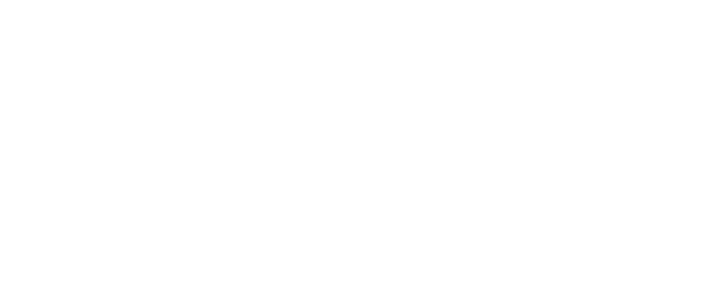
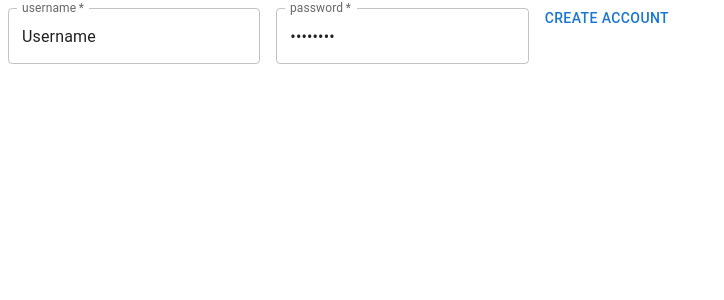
Before and after one commit to param23403/LaunchShopping--ecommerce, a React (Create React App) app in the folder frontend/: page / in a window 1280 px wide. Shown: the top 300 px of the page, without its empty margins (0-724 px from the left). Built offline with nearby package versions, Linux system fonts and the light colour scheme.

Commit message:
signup done

```diff
--- /dev/null
+++ b/frontend/src/components/signup/Backdrop.css
@@ -0,0 +1,22 @@
+.backdrop {
+    position: fixed;
+    z-index: 1;
+    background-color: rgba(0, 0, 0, 0.75);
+    width: 100%;
+    height: 100vh;
+    top: 0;
+    left: 0;
+  }
+
+  .modal {
+    box-shadow: 0 1px 4px rgba(0, 0, 0, 0.2);
+    border-radius: 6px;
+    background-color: white;
+    padding: 1rem;
+    text-align: center;
+    width: 30rem;
+    z-index: 10;
+    position: fixed;
+    top: 20vh;
+    left: calc(50% - 15rem);
+  }
--- /dev/null
+++ b/frontend/src/components/signup/Backdrop.js
@@ -0,0 +1,7 @@
+import './Backdrop.css';
+
+function Backdrop(props) {
+    return <div className="backdrop" onClick={props.onClick} />;
+  }
+
+  export default Backdrop;
--- /dev/null
+++ b/frontend/src/components/signup/Modal.js
@@ -0,0 +1,20 @@
+import { useRef } from "react";
+import { Typography, TextField, Button } from "@mui/material";
+import "./Backdrop.css";
+
+function Modal(props) {
+
+
+
+  return (
+    <div className="modal">
+      <Typography variant='h5'>Username already exists</Typography>
+      <Typography variant='p'>Please choose another username</Typography>
+        <Button sx={{margin:'10px'}} variant='contained' color='success' onClick={props.onClick}>
+          Okay
+        </Button>
+    </div>
+  );
+}
+
+export default Modal;
--- a/frontend/src/components/signup/Signup.js
+++ b/frontend/src/components/signup/Signup.js
@@ -1,10 +1,41 @@
 import { Button, Box, TextField } from "@mui/material";
+import { useEffect, useRef, useState } from "react";
+import Backdrop from "./Backdrop";
+import Modal from "./Modal";
 
 function Signup() {
+  const [modalIsOpen, setModalIsOpen] = useState(false);
+  const textFieldRefUsername = useRef(null);
+  const textFieldRefPassword = useRef(null);
 
-    const createAccount = () => {
+  const createAccount = () => {
+    fetch("http://localhost:9000/shopping/usernames")
+      .then((res) => res.json())
+      .then((data) => {
+        for (let i = 0; i < data.result.length; i++) {
+          if (data.result[i].id === textFieldRefUsername.current.value) {
+            setModalIsOpen(true);
+            return;
+          }
+        }
+        fetch(
+          "http://localhost:9000/shopping/userCreation?id=" +
+            textFieldRefUsername.current.value,
+          {
+            method: "POST",
+            headers: { "Content-Type": "application/json" },
+            body: JSON.stringify({
+              username: textFieldRefUsername.current.value,
+              password: textFieldRefPassword.current.value,
+            }),
+          }
+        ).then((res) => console.log(res.json()));
+      });
+  };
 
-    };
+  const closeHandler = () => {
+    setModalIsOpen(false);
+  };
 
   return (
     <Box autoComplete="off" component="form">
@@ -13,6 +44,7 @@
         id="outlined-required"
         label="username"
         defaultValue="Username"
+        inputRef={textFieldRefUsername}
         sx={{ m: 1, width: "25ch" }}
       ></TextField>
       <TextField
@@ -21,11 +53,12 @@
         label="password"
         defaultValue="Password"
         type="password"
+        inputRef={textFieldRefPassword}
         sx={{ m: 1, width: "25ch" }}
       ></TextField>
-      <Button onClick={createAccount}>
-          Create Account
-      </Button>
+      <Button onClick={createAccount}>Create Account</Button>
+      {modalIsOpen && <Modal onClick={closeHandler} />}
+      {modalIsOpen && <Backdrop onClick={closeHandler} />}
     </Box>
   );
 }
--- a/frontend/src/index.js
+++ b/frontend/src/index.js
@@ -2,8 +2,9 @@
 import ReactDOM from 'react-dom/client';
 import './index.css';
 import App from './App';
+import Signup from './components/signup/Signup';
 
 const root = ReactDOM.createRoot(document.getElementById('root'));
 root.render(
-    <App />
+    <Signup />
 );
```
Also changed, not shown: 1 other file (tests, documents, lock files or other folders).
